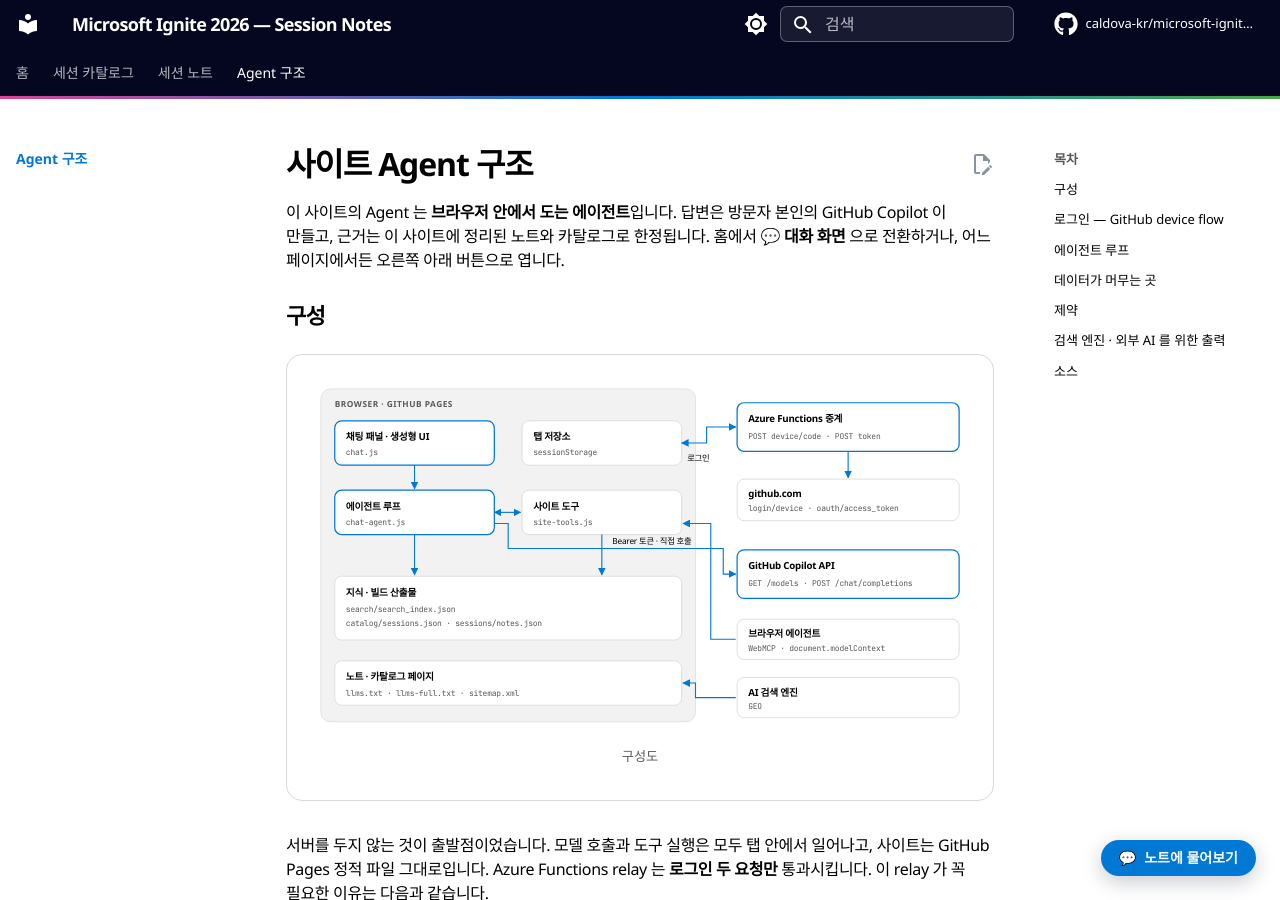
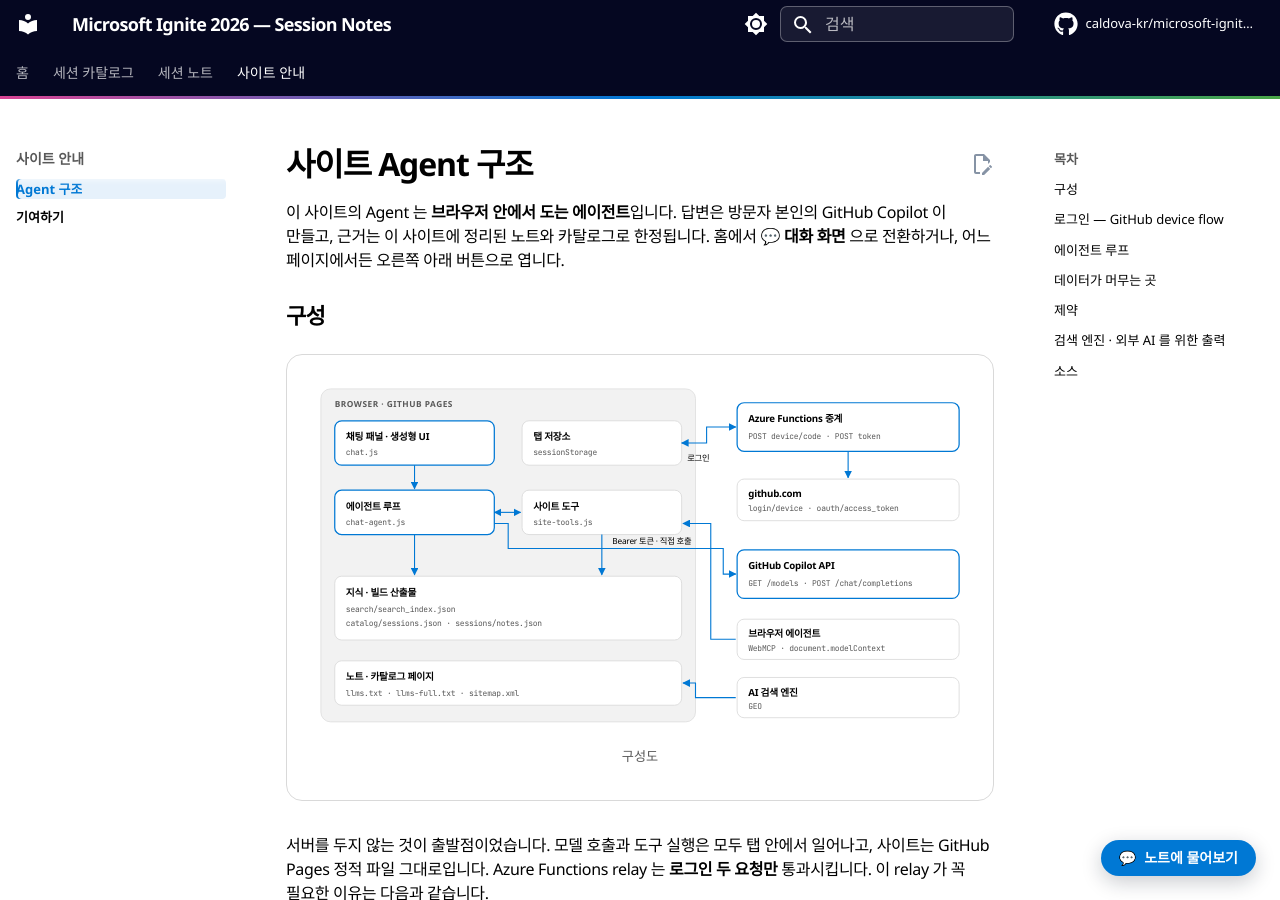
Before and after one commit to caldova-kr/microsoft-ignite-2026, an MkDocs documentation site: the page built from docs/agent.md, in a window 1280 px wide and 900 px high. Built offline with MkDocs 1.6.1 and Material for MkDocs 9.7.7, drawn with Linux system fonts in a browser that asks for light colours; comment, search, counter and statistics services are not loaded.

Commit message:
docs(nav): group Agent 구조 and 기여하기 under a 사이트 안내 menu
The agent page moves to docs/agent.md (URL stays /agent/) so
navigation.indexes doesn't absorb it as the section index.

Co-authored-by: Copilot <223556219+Copilot@users.noreply.github.com>

```diff
--- a/docs/agent/index.md
+++ b/docs/agent.md
@@ -59,7 +59,7 @@ Azure Functions relay 는 **로그인 두 요청만** 통과시킵니다. 이 re
 
 ## 검색 엔진 · 외부 AI 를 위한 출력
 
-Agent 와 같은 지식을 외부 AI 도구도 읽을 수 있게, 빌드 때 [`llms.txt`](../llms.txt)(노트 목록과 요약)와 [`llms-full.txt`](../llms-full.txt)(노트 전문)를 함께 만듭니다. 노트 frontmatter 의 `description` 은 페이지 `<meta description>` 과 이 파일들의 요약으로 쓰입니다.
+Agent 와 같은 지식을 외부 AI 도구도 읽을 수 있게, 빌드 때 [`llms.txt`](llms.txt)(노트 목록과 요약)와 [`llms-full.txt`](llms-full.txt)(노트 전문)를 함께 만듭니다. 노트 frontmatter 의 `description` 은 페이지 `<meta description>` 과 이 파일들의 요약으로 쓰입니다.
 
 ## 소스
 
--- a/mkdocs.yml
+++ b/mkdocs.yml
@@ -102,5 +102,7 @@ nav:
       - sessions/index.md
       - "Keynote":
           - "KEY01 — Microsoft Ignite opening keynote": sessions/KEY01-microsoft-ignite-opening-keynote.md
-  - Agent 구조: agent/index.md
+  - 사이트 안내:
+      - Agent 구조: agent.md
+      - 기여하기: contributing.md
 # /gen:nav
```
Also changed, not shown: README.md (+1 -1 lines), 1 other file.
